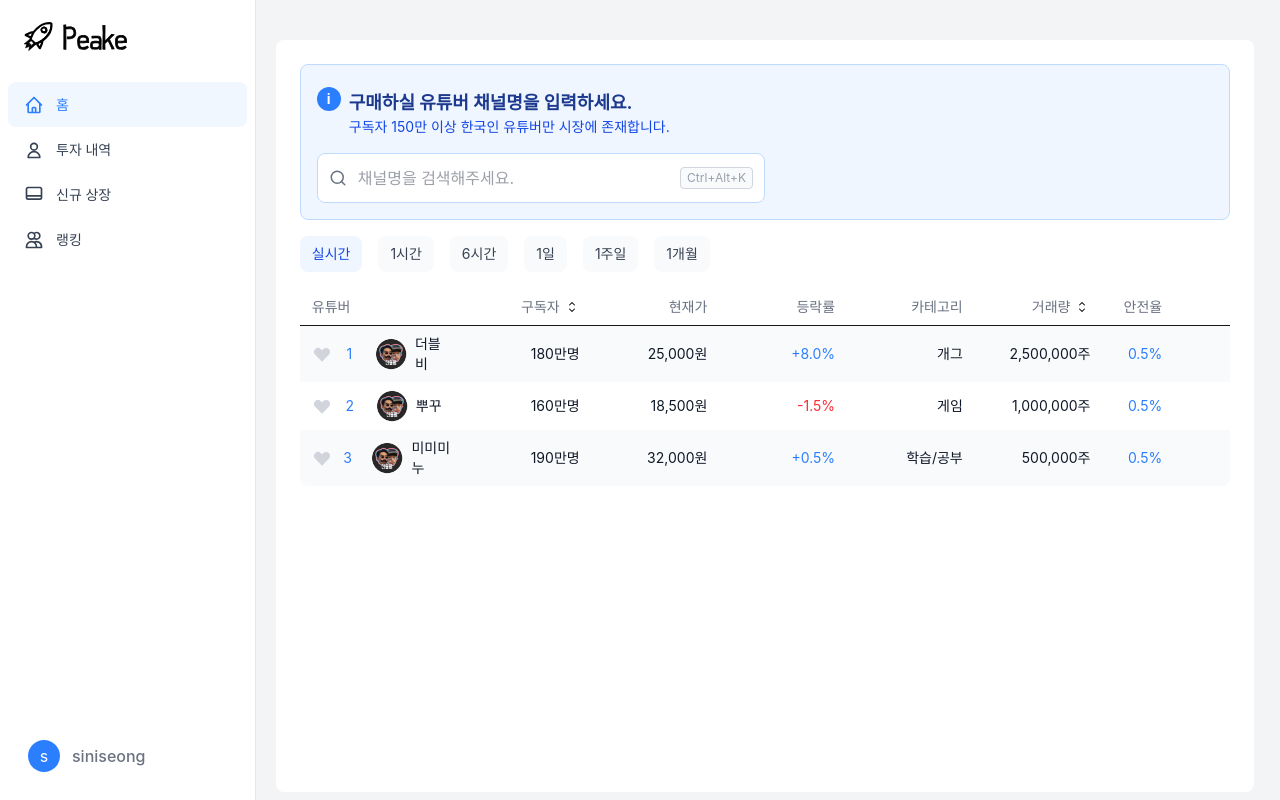
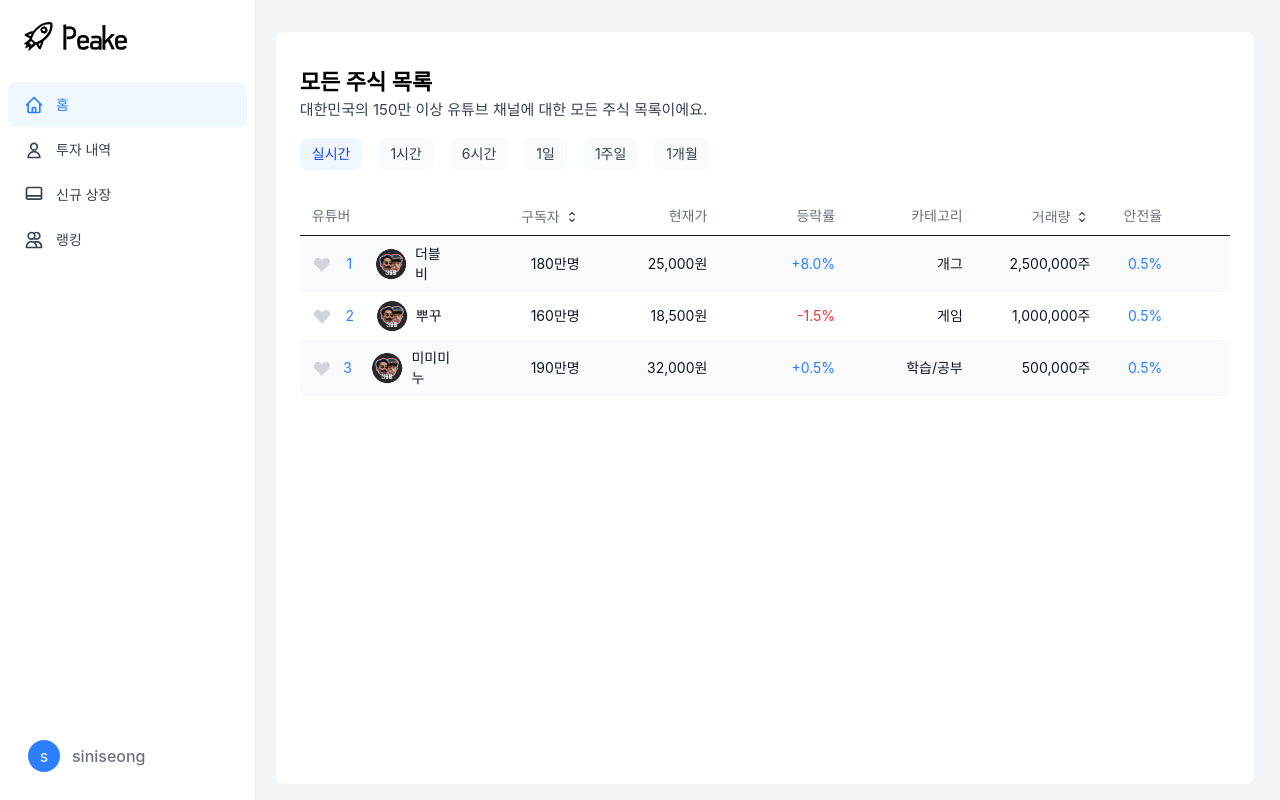
Before and after one commit to moosteam/Peake-Client, a Next.js app: page / in a window 1280 px wide. Built offline with nearby package versions, Linux system fonts and the light colour scheme; a web font is replaced by a local one.

Commit message:
chore :: 검색바 부분 주석 처리

```diff
--- a/app/Stock/Stock.tsx
+++ b/app/Stock/Stock.tsx
@@ -28,6 +28,9 @@ export default function Stock() {
   ]);
 
   const periods = ['실시간', '1시간', '6시간', '1일', '1주일', '1개월'];
+
+  const weekTitle = <h1 className="text-black mt-[-6px] text-[22px] font-semibold">모든 주식 목록</h1>;
+  const subTitle = <h2 className="text-gray-700 text-[15px] mb-4">대한민국의 150만 이상 유튜브 채널에 대한 모든 주식 목록이에요.</h2>;
 
   function toggleFavorite(index: number) {
     const newSubscribers = [...subscribers];
@@ -67,11 +70,13 @@ export default function Stock() {
 
   return (
     <div className="mt-4">
+      {weekTitle}
+      {subTitle}
       <div className="flex gap-4 mb-4 relative mt-3">
         {periods.map((period) => (
           <button
             key={period}
-            className={`text-sm relative px-3 py-2 rounded-[8px] cursor-pointer ${
+            className={`text-sm relative px-3 py-1.5 rounded-[8px] mb-3 cursor-pointer ${
               selectedPeriod === period
                 ? 'text-blue-700 font-medium bg-blue-50'
                 : 'text-gray-700 bg-gray-50'
--- a/app/page.tsx
+++ b/app/page.tsx
@@ -12,8 +12,8 @@ export default function Home() {
       <Sidebar />
 
       <div className="flex-1 pl-[250px] pt-8">
-        <div className="bg-white rounded-lg w-[95%] max-w-[1200px] 2xl:max-w-[1600px] min-h-[94vh] mx-auto p-6 mt-2">
-          <SearchBar searchTime={searchTime} setSearchTime={setSearchTime} />
+        <div className="bg-white rounded-lg w-[95%] max-w-[1200px] 2xl:max-w-[1600px] min-h-[94vh] mx-auto p-6 mt-[-8]">
+          {/* <SearchBar searchTime={searchTime} setSearchTime={setSearchTime} /> */}
           <Stock />
         </div>
       </div>
```
